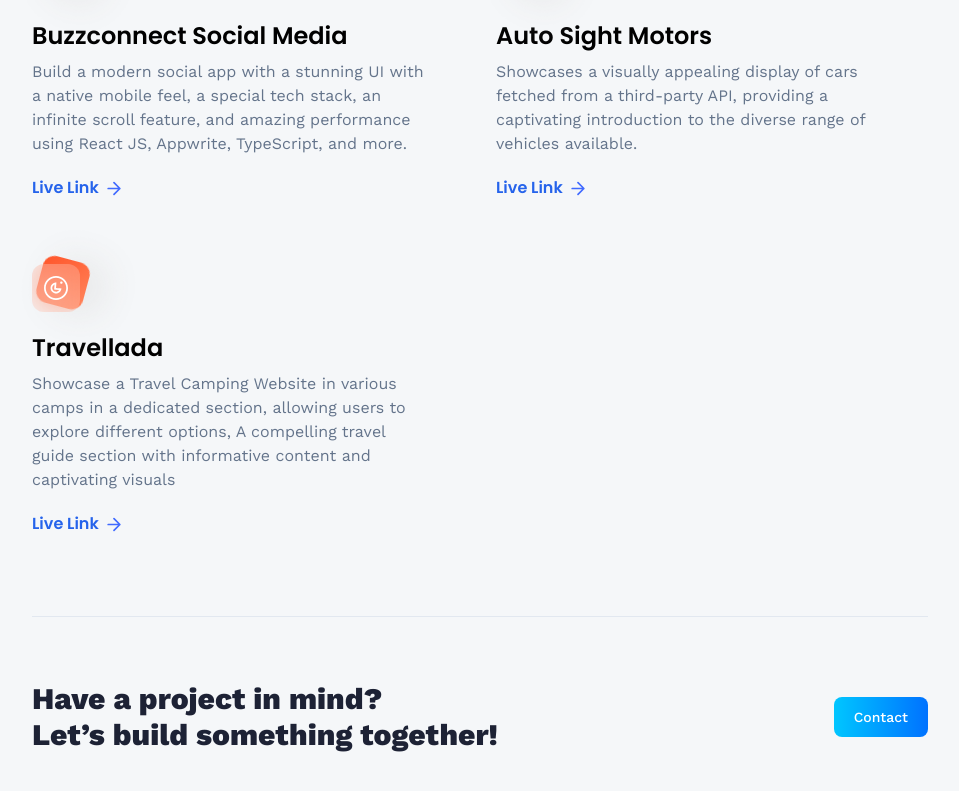
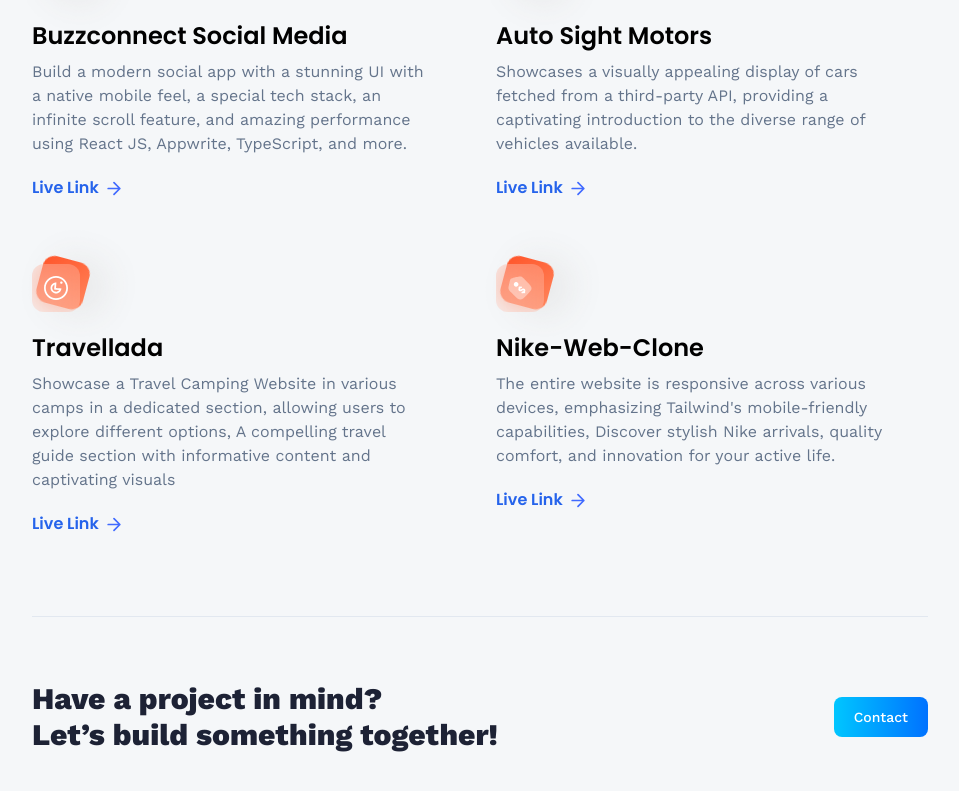
Before and after one commit to FaisMuhammadd/3d-portfolio, a React (Vite) app: page /projects in a window 1280 px wide. Shown: the part 772-1563 px from the top of the page, without its empty margins (160-1119 px from the left). Built offline with nearby package versions, Linux system fonts and the light colour scheme; no server answers.

Commit message:
add project

```diff
--- a/src/constants/index.js
+++ b/src/constants/index.js
@@ -172,4 +172,12 @@ export const projects = [
       "Showcase a Travel Camping Website in various camps in a dedicated section, allowing users to explore different options, A compelling travel guide section with informative content and captivating visuals",
     link: "https://github.com/pandawaa/travellada",
   },
+  {
+    iconUrl: pricewise,
+    theme: "btn-back-red",
+    name: "Nike-Web-Clone",
+    description:
+      "The entire website is responsive across various devices, emphasizing Tailwind's mobile-friendly capabilities, Discover stylish Nike arrivals, quality comfort, and innovation for your active life.",
+    link: "https://github.com/pandawaa/nike-web-clone",
+  },
 ]
```
